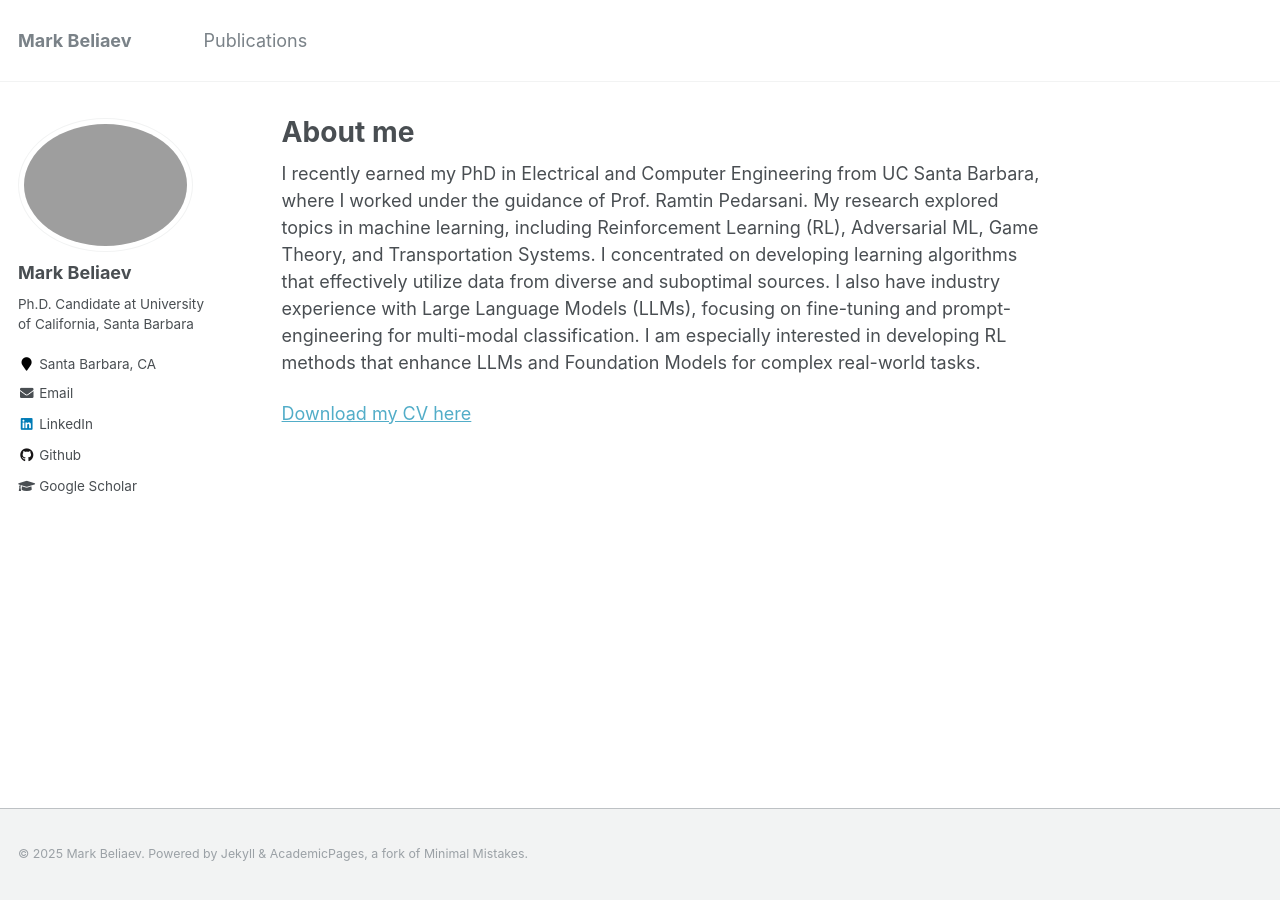
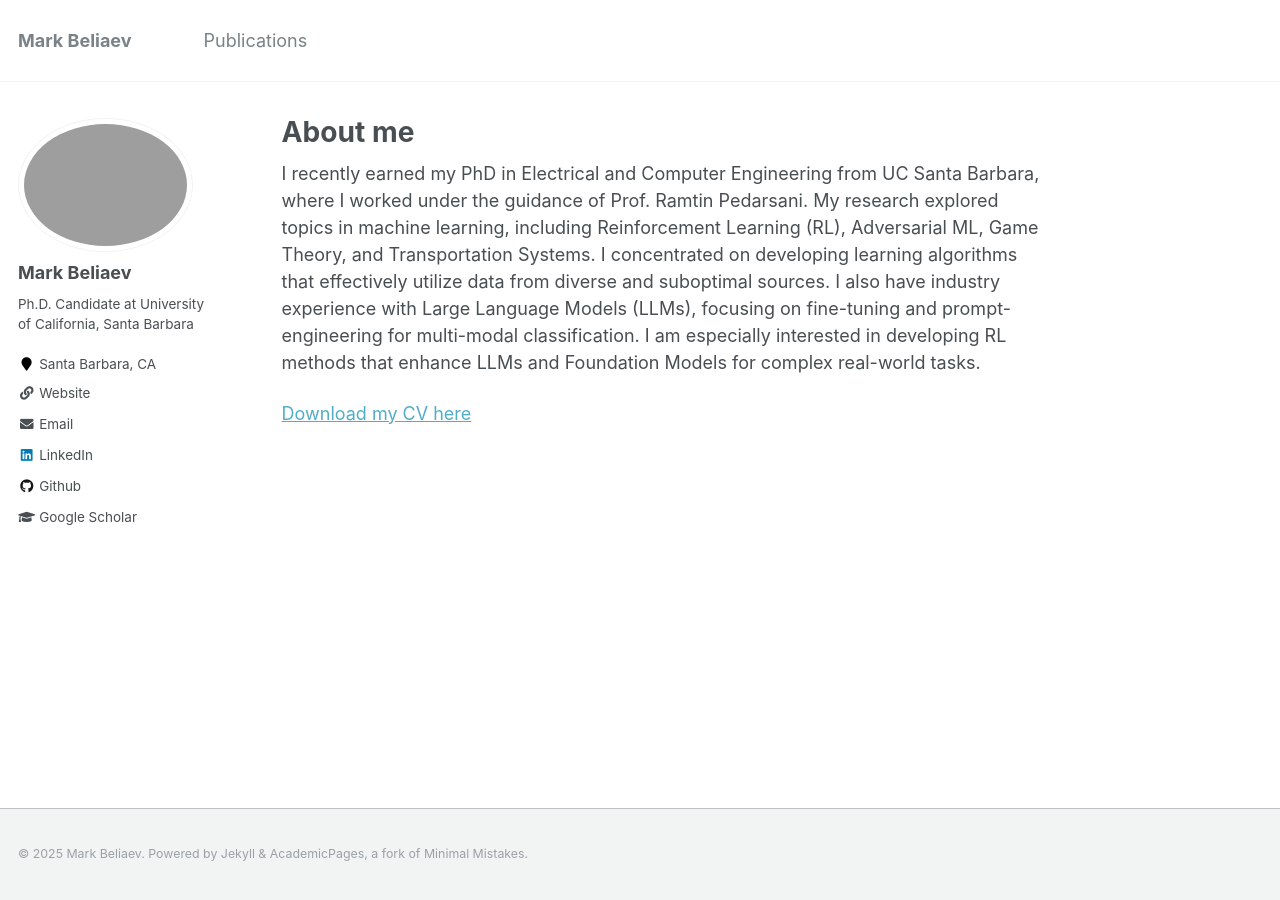
Before and after one commit to mbeliaev1/mbeliaev1.github.io, a Jekyll site: the page built from _pages/about.md, in a window 1280 px wide. Built offline with Jekyll 4.4.1, drawn with Linux system fonts in a browser that asks for light colours.

Commit message:
added substack as uri field

```diff
--- a/_config.yml
+++ b/_config.yml
@@ -89,7 +89,7 @@
   googlescholar    : "https://scholar.google.com/citations?user=UZMTQiAAAAAJ&hl=en&oi=ao"
   email            : "mbeliaev@ucsb.edu"
   researchgate     :  # example: "https://www.researchgate.net/profile/yourprofile"
-  uri              :
+  uri              : "https://markbeliaev.substack.com/"
   bitbucket        :
   codepen          :
   dribbble         :
--- a/_includes/author-profile.html
+++ b/_includes/author-profile.html
@@ -29,7 +29,7 @@
         <li><i class="fa fa-fw fa-map-marker" aria-hidden="true"></i> {{ author.employer }}</li>
       {% endif %}
       {% if author.uri %}
-        <li><a href="{{ author.uri }}"><i class="fas fa-fw fa-link" aria-hidden="true"></i> {{ site.data.ui-text[site.locale].website_label | default: "Website" }}</a></li>
+        <li><a href="{{ author.uri }}"><i class="fas fa-fw fa-link" aria-hidden="true"></i> {{ site.data.ui-text[site.locale].website_label | default: "Substack" }}</a></li>
       {% endif %}
       {% if author.email %}
         <li><a href="mailto:{{ author.email }}"><i class="fas fa-fw fa-envelope" aria-hidden="true"></i> {{ site.data.ui-text[site.locale].email_label | default: "Email" }}</a></li>
```
